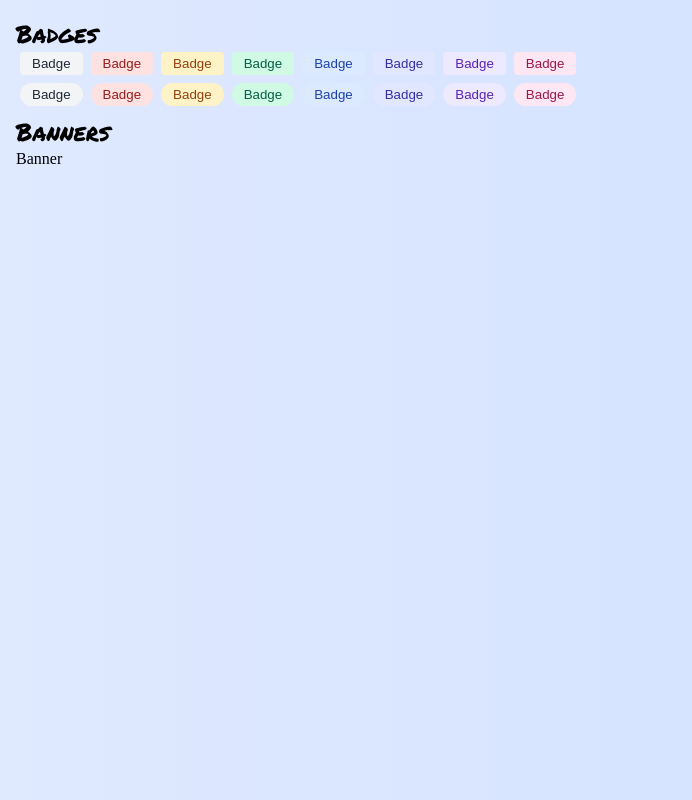
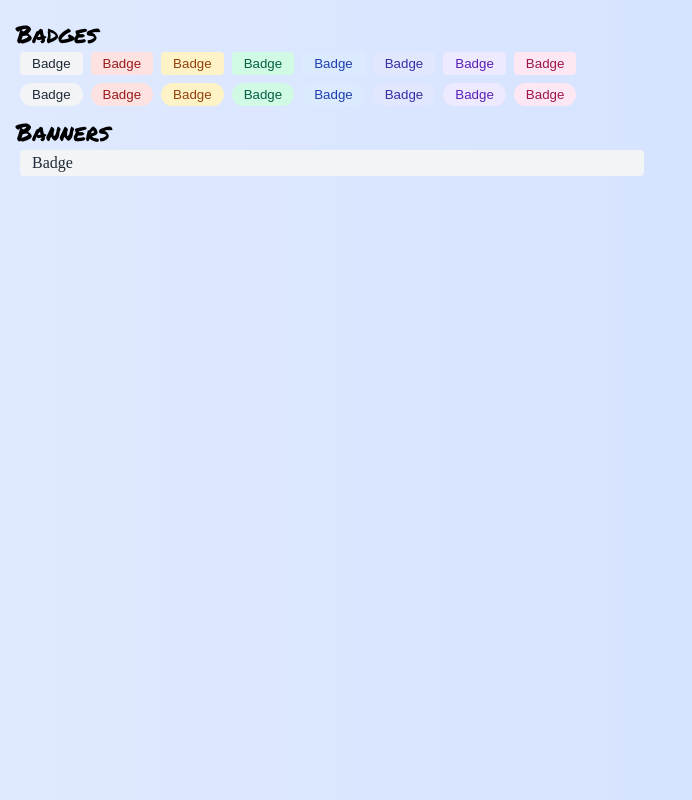
Before and after one commit to vishalicious213/component-library, a React (Vite) app: page / in a window 1280 px wide. Shown: the whole page, without its empty margins (0-692 px from the left). Built offline with nearby package versions, Linux system fonts and the light colour scheme.

Commit message:
drafted /components/Banner.jsx

```diff
--- a/src/components/Banner.jsx
+++ b/src/components/Banner.jsx
@@ -1,8 +1,27 @@
 import React from 'react'
 
-const Banner = () => {
+const Banner = ({
+    type=false,
+    textColor="#1F2937",
+    backgroundColor="#F3F4F6",
+    typeText="Badge",
+    bodyText="Message text here"
+}) => {
     return (
-        <div>Banner</div>
+        <div
+            style={{
+                    color: textColor,
+                    backgroundColor: backgroundColor,
+                    borderRadius: ".25rem",
+                    padding: ".25rem .75rem",
+                    margin: "0 .25rem",
+                    width: "50%",
+                    border: "none"
+            }}
+        >
+            <p>{typeText}</p>
+            <p>{type ? bodyText : null}</p>
+        </div>
     )
 }
 
```
